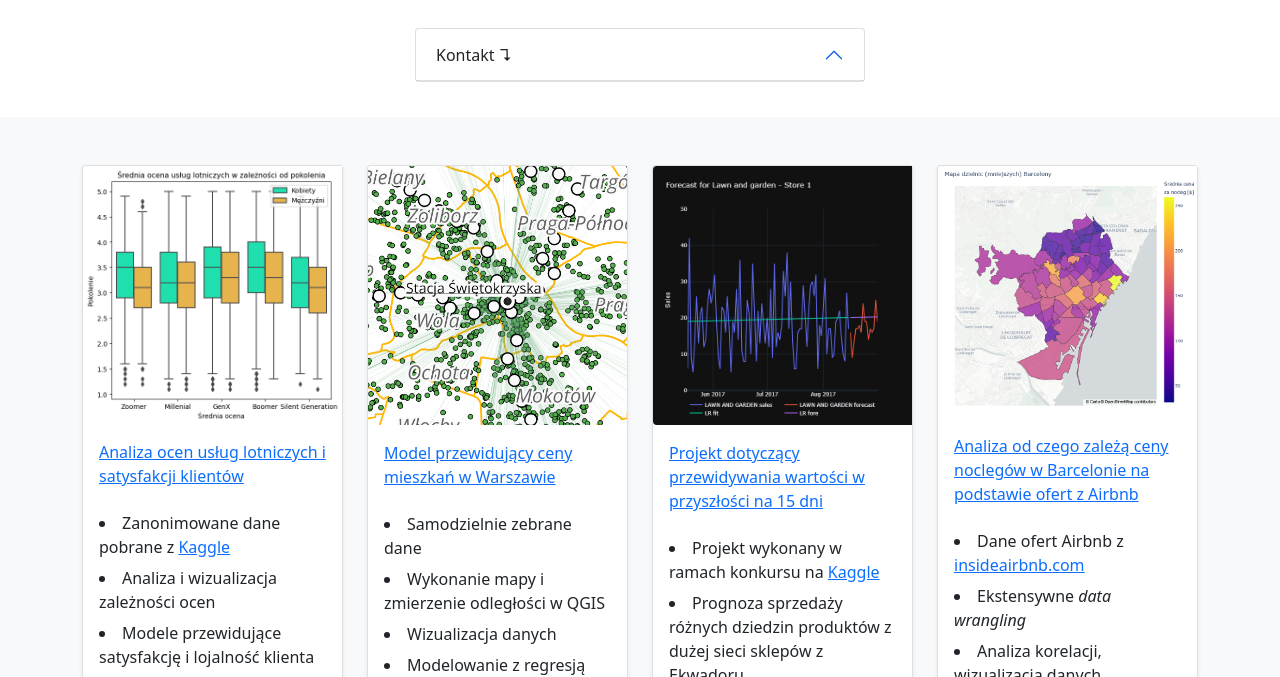
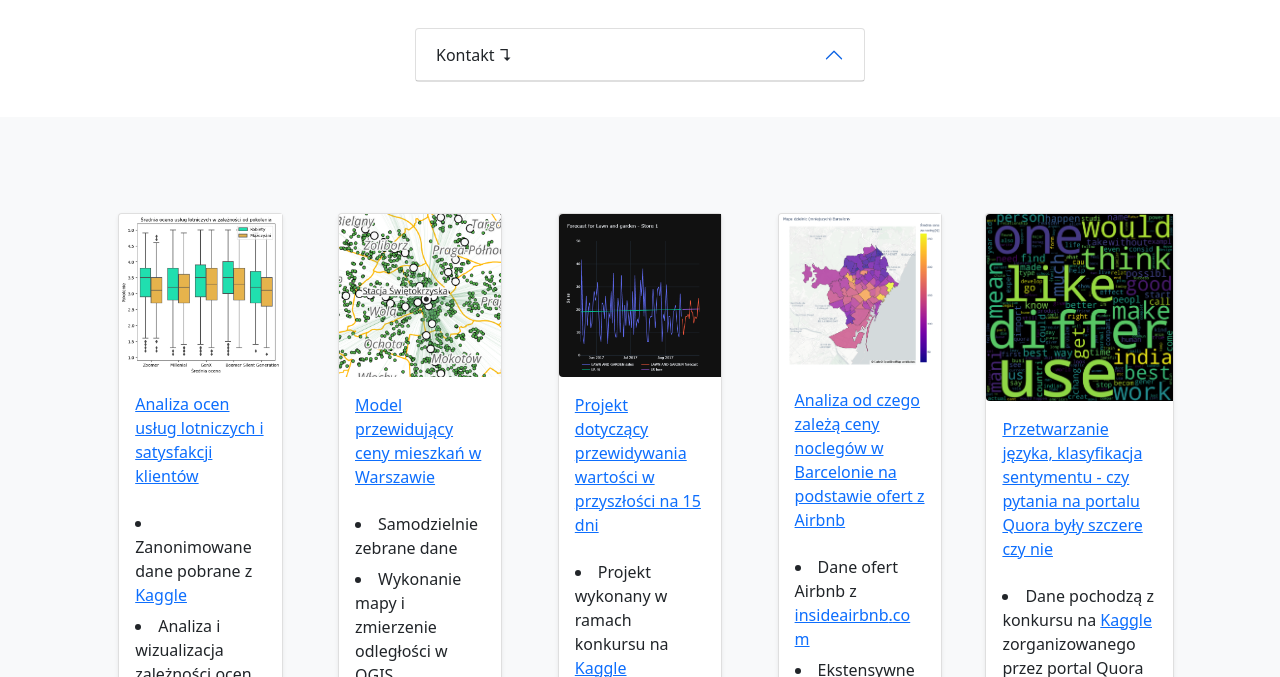
Before and after one commit to MDM952/test-repo-2, a plain HTML site: page index.html in a window 1280 px wide. Shown: the part 99-776 px from the top of the page. Drawn offline with nearby package versions, Linux system fonts and the light colour scheme.

Commit message:
Final fix for all 5 projects and titles
aa

```diff
--- a/index.html
+++ b/index.html
@@ -7,7 +7,6 @@
         <link href="https://cdn.jsdelivr.net/npm/bootstrap@5.1.3/dist/css/bootstrap.min.css" rel="stylesheet" integrity="sha384-1BmE4kWBq78iYhFldvKuhfTAU6auU8tT94WrHftjDbrCEXSU1oBoqyl2QvZ6jIW3" crossorigin="anonymous">
         <link rel="stylesheet" href="css\css_project_page.css">
         <link rel="stylesheet" href="css/cssmaster.css">
-        <link rel="icon" href="C:\Users\konra\Documents\Własne\Programowanie\HTML CSS Javascript Course\Web Developement 15\6 - Bootstrap Tindog\css\favicon.ico">
 
         <script src="https://cdn.jsdelivr.net/npm/bootstrap@5.1.3/dist/js/bootstrap.bundle.min.js" integrity="sha384-ka7Sk0Gln4gmtz2MlQnikT1wXgYsOg+OMhuP+IlRH9sENBO0LRn5q+8nbTov4+1p" crossorigin="anonymous"></script>
         <link rel="preconnect" href="https://fonts.googleapis.com">
@@ -121,11 +120,11 @@
         </div>
     </section>
 
-        <div class="album py-5 bg-light" style="padding:0px">
-          <div class="container">
-            <div class="row">
+    <div class="album py-5 bg-light", style="padding-top:0%">
+      <div class="container-fluid">
+        <div class="row justify-content-evenly mt-5", style="margin-left: 5%; margin-right: 5%;">
 
-           <div class="col-md-3 ",>
+           <div class="col-md-2", style="padding: 0,">
                 <div class="card mb-4 shadow-sm", style="width: 100%; top:0">
                   <a href="prj2.html">
                     <img src="css\images\Air mini.png" class="img-fluid rounded-start bord" alt="...">
@@ -151,7 +150,7 @@
                   </div>
                 </div>
             </div>
-           <div class="col-md-3 ">
+           <div class="col-md-2", style="padding: 0,">
                 <div class="card mb-4 shadow-sm", style="width: 100%; top:0">
                     <a href="prj1.html">
                         <img src="css\images\Warszawa mini 2.png" class="img-fluid rounded-start bord" alt="...">
@@ -181,9 +180,9 @@
                   </div>
                 </div>
             </div>
-           <div class="col-md-3 ">
+           <div class="col-md-2", style="padding: 0,">
             <div class="card mb-4 shadow-sm", style="width: 100%; top:0">
-                <a href="Prj3.html">
+                <a href="Prj3 v2.html">
                     <img src="css\images\Forecast mini.png" class="img-fluid rounded-start bord" alt="...">
                 </a>
 
@@ -195,7 +194,7 @@
               </svg>
               <div class="card-body">
                 <p class="card-text">
-                    <a href="Prj3.html">
+                    <a href="Prj3 v2.html">
                     Projekt dotyczący przewidywania wartości w przyszłości na 15 dni
                     </a>
                     <li>Projekt wykonany w ramach konkursu na <a href="https://www.kaggle.com/competitions/store-sales-time-series-forecasting">Kaggle</a></li>
@@ -212,7 +211,7 @@
               </div>
             </div>
             </div>
-           <div class="col-md-3 ",>
+           <div class="col-md-2", style="padding: 0,">
             <div class="card mb-4 shadow-sm", style="width: 100%; top:0">
               <a href="Prj4.html">
                 <img src="css\images\Barc mini.png" class="img-fluid rounded-start bord" alt="...">
@@ -242,9 +241,9 @@
               </div>
             </div>
            </div>
-           <div class="col-md-2 ", style="padding: 0">
+           <div class="col-md-2", style="padding: 0">
             <div class="card mb-4 shadow-sm", style="width: 100%; top:0">
-              <a href="quora 4.html">
+              <a href="Prj5.html">
                 <img src="css\images\sincere mini 2.png" class="img-fluid rounded-start bord" alt="...">
             </a>
 
@@ -256,7 +255,7 @@
               </svg>
               <div class="card-body">
                 <p class="card-text">
-                  <a href="quora 4.html">Przetwarzanie języka, klasyfikacja sentymentu - czy pytania na portalu Quora były szczere czy nie</a>
+                  <a href="Prj5.html">Przetwarzanie języka, klasyfikacja sentymentu - czy pytania na portalu Quora były szczere czy nie</a>
 
                     <li>Dane pochodzą z konkursu na <a href="https://www.kaggle.com/competitions/quora-insincere-questions-classification">Kaggle</a> zorganizowanego przez portal Quora</li>
                     <li>Analiza danych, czym cechują się pytania szczere i nieszczere
```
Also changed, not shown: css/images/sincere mini 2.png (added).
